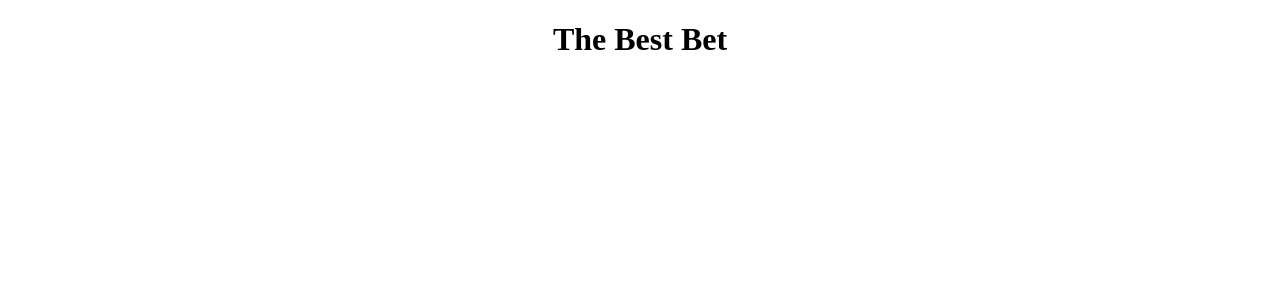
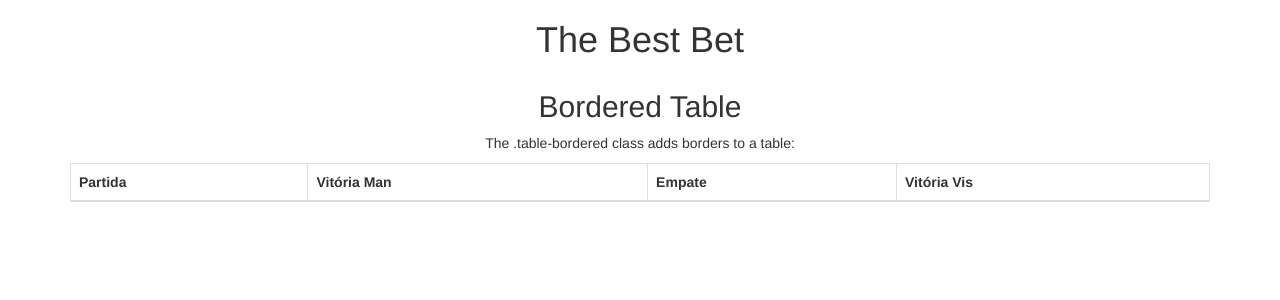
Before and after one commit to gabrielhm1/the-best-bet, a Flask app: page / in a window 1280 px wide. Shown: the top 300 px of the page. Run offline with Flask 2, Linux system fonts and the light colour scheme; tables that the repository leaves empty hold one stand-in row (values such as "Sample post"); lists and menus that the app fills with data are empty; some libraries are stand-ins or nearby versions.

Commit message:
Implementada novo layout de tabela

```diff
--- a/templates/index.html
+++ b/templates/index.html
@@ -1,6 +1,15 @@
 <!DOCTYPE html>
 <html lang="en">
 <head>
+    <!-- Latest compiled and minified CSS -->
+    <link rel="stylesheet" href="https://maxcdn.bootstrapcdn.com/bootstrap/3.4.1/css/bootstrap.min.css">
+
+    <!-- jQuery library -->
+    <script src="https://ajax.googleapis.com/ajax/libs/jquery/3.6.0/jquery.min.js"></script>
+
+    <!-- Latest compiled JavaScript -->
+    <script src="https://maxcdn.bootstrapcdn.com/bootstrap/3.4.1/js/bootstrap.min.js"></script>
+
     <meta charset="utf-8">
     <link rel="stylesheet" href="/static/web.css">
     <meta name="viewport" content="width=device-width, initial-scale=1.0">
@@ -8,10 +17,33 @@
 </head>
 <body>
     <h1>The Best Bet</h1>
-    <ul id="matchs">
-        {% for item in matchs %}
-            <li><a href="/odds/{{ item.id }}">{{ item.host_team }}</a></li>
-        {% endfor %}
-    </ul>
+    <div class="container">
+        <h2>Bordered Table</h2>
+        <p>The .table-bordered class adds borders to a table:</p>
+        <table class="table table-bordered">
+          <thead>
+            <tr>
+              <th>Partida</th>
+              <th>Vitória Man</th>
+              <th>Empate</th>
+              <th>Vitória Vis</th>
+            </tr>
+          </thead>
+          <tbody>
+            {% for item in matchs %}
+                <a href="/odds/{{ item.id }}">
+                <tr>
+                     <td>{{ item.host_team }} VS {{ item.away_team }} </td>
+                     <td>{{ item.host_win }}</td>
+                     <td>{{ item.draw }}</td>
+                     <td>{{ item.away_win }}</td>
+                </tr>
+                </a>
+            {% endfor %}
+          </tbody>
+        </table>
+    </div>
+
+
 </body>
 </html>
```
